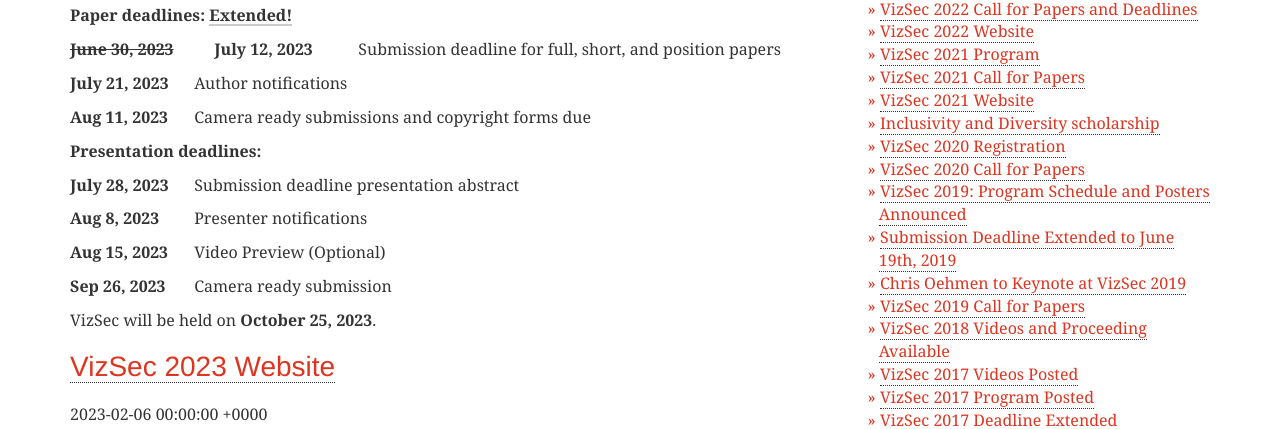
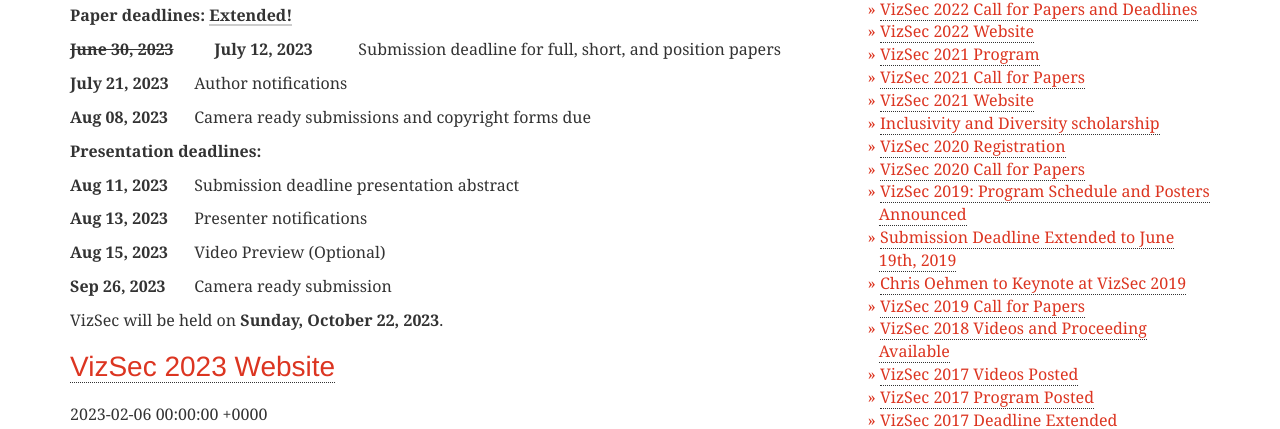
Before and after one commit to vizsec/vizsec.github.io, a Jekyll site: the page built from news/index.html, in a window 1280 px wide and 900 px high. Shown: the part 414-843 px from the top of the window. Built offline with Jekyll 4.4.1, drawn with Linux system fonts in a browser that asks for light colours; nearby versions of some CDN libraries; the list of posts is cut into pages by our own code.

Commit message:
presentation deadline extended, conference date change

```diff
--- a/_posts/2023-04-05-CFP.md
+++ b/_posts/2023-04-05-CFP.md
@@ -25,18 +25,18 @@
         Author notifications
     </p>
     <p>
-        <strong><span style="display: inline-block; width: 120px">Aug 11, 2023</span></strong>
+        <strong><span style="display: inline-block; width: 120px">Aug 08, 2023</span></strong>
         Camera ready submissions and copyright forms due
     </p>
     <p>
         <strong>Presentation deadlines:</strong>
     </p>
     <p>
-        <strong><span style="display: inline-block; width: 120px;">July 28, 2023</span></strong>
+        <strong><span style="display: inline-block; width: 120px;">Aug 11, 2023</span></strong>
         Submission deadline presentation abstract
     </p>
     <p>
-        <strong><span style="display: inline-block; width: 120px;">Aug 8, 2023</span></strong>
+        <strong><span style="display: inline-block; width: 120px;">Aug 13, 2023</span></strong>
         Presenter notifications
     </p>
     <p>
@@ -47,5 +47,5 @@
         <strong><span style="display: inline-block; width: 120px;">Sep 26, 2023</span></strong>
         Camera ready submission
     </p>
-    <p>VizSec will be held on <strong>October 25, 2023</strong>.</p>
+    <p>VizSec will be held on <strong>Sunday, October 22, 2023</strong>.</p>
 </div>
--- a/vizsec2023/index.html
+++ b/vizsec2023/index.html
@@ -173,7 +173,7 @@
         Author notifications
     </p>
     <p>
-        <strong><span style="display: inline-block; width: 120px">Aug 11, 2023</span></strong>
+        <strong><span style="display: inline-block; width: 120px">Aug 08, 2023</span></strong>
         Camera ready submissions and copyright forms due
     </p>
 
@@ -181,11 +181,11 @@
         <strong>Presentation deadlines:</strong>
     </p>
     <p>
-        <strong><span style="display: inline-block; width: 120px;">July 28, 2023</span></strong>
+        <strong><span style="display: inline-block; width: 120px;">Aug 11, 2023</span></strong>
         Submission deadline presentation abstract
     </p>
     <p>
-        <strong><span style="display: inline-block; width: 120px;">Aug 8, 2023</span></strong>
+        <strong><span style="display: inline-block; width: 120px;">Aug 13, 2023</span></strong>
         Presenter notifications
     </p>
     <p>
@@ -197,7 +197,7 @@
         Camera ready submission
     </p>
 
-    <p>VizSec will be held on <strong>October 25, 2023</strong>.</p>
+    <p>VizSec will be held on <strong>Sunday, October 22, 2023</strong>.</p>
 </div>
 
 
```
